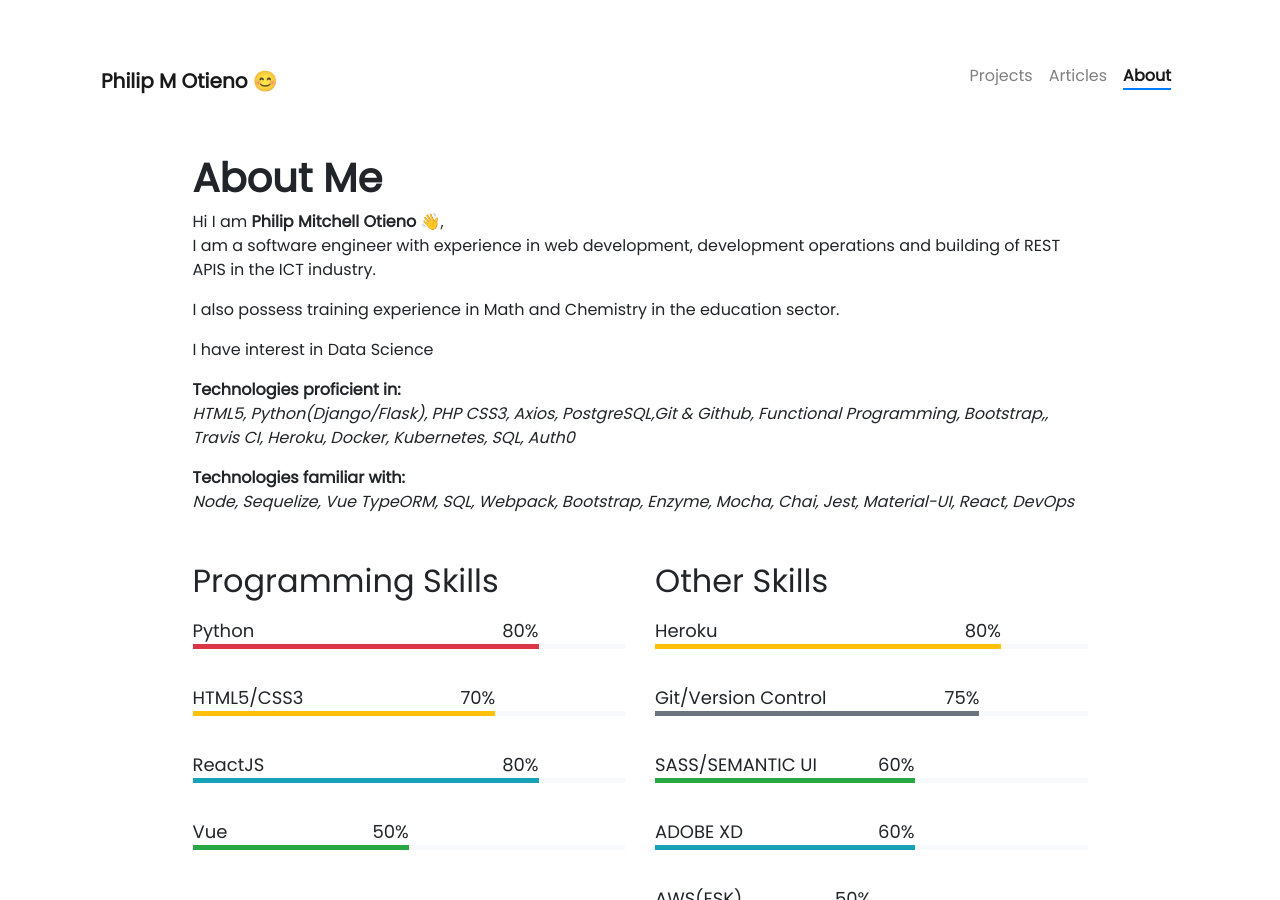
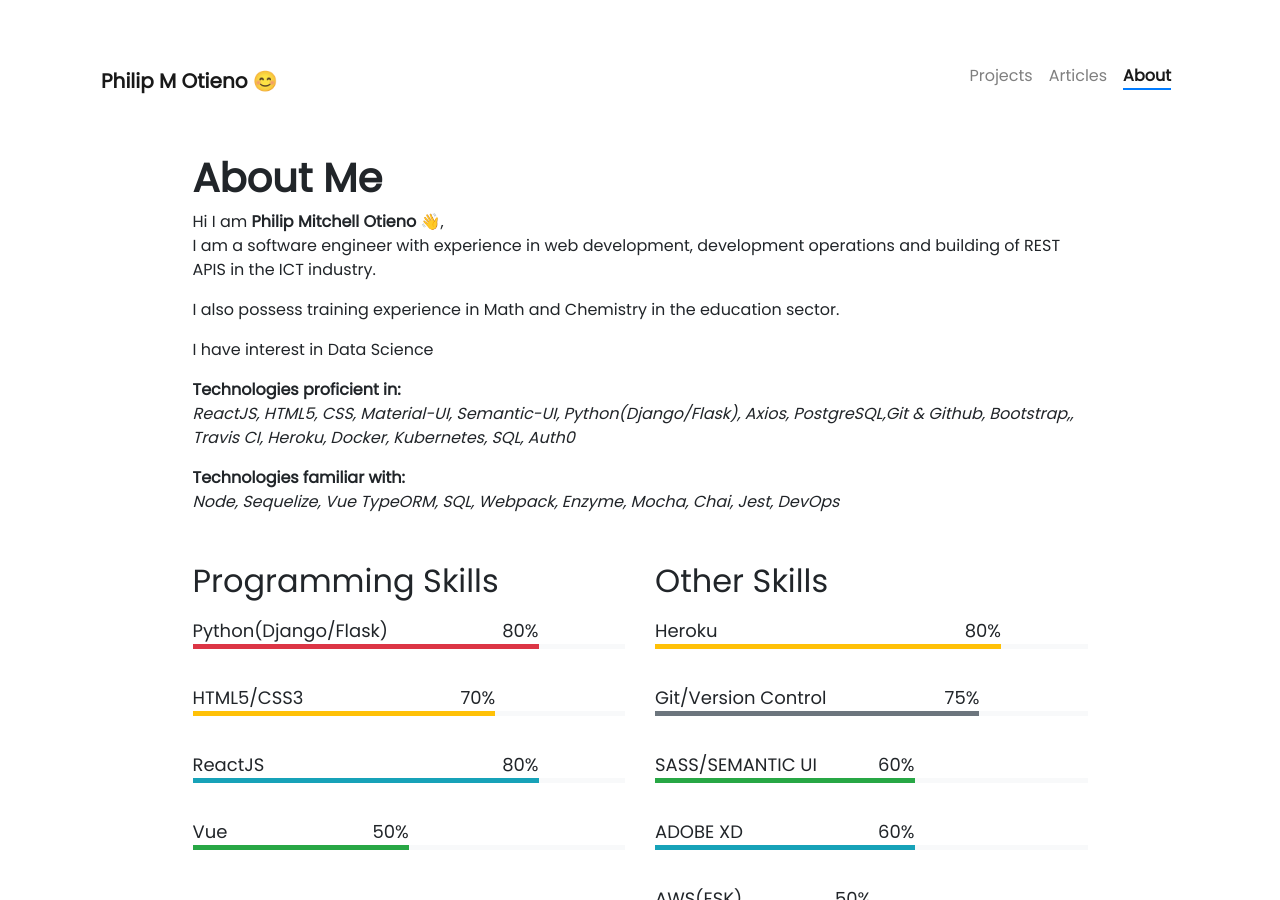
Before and after one commit to Philipotieno/Philipotieno.github.io, a Jekyll site: the page built from pages/about.md, in a window 1280 px wide and 900 px high. Built offline with Jekyll 4.4.1, drawn with Linux system fonts in a browser that asks for light colours; nearby versions of some CDN libraries; emoji names are drawn with the system emoji font.

```diff
--- a/_data/programming-skills.yml
+++ b/_data/programming-skills.yml
@@ -1,4 +1,4 @@
-- name: Python
+- name: Python(Django/Flask)
   percentage: 80
   color: danger
 
--- a/pages/about.md
+++ b/pages/about.md
@@ -16,14 +16,13 @@
 
 <b>Technologies proficient in:</b><br>
 <i>
-    HTML5, Python(Django/Flask), PHP
-    CSS3, Axios, PostgreSQL,Git & Github, Functional Programming, Bootstrap,, Travis CI,
+    ReactJS, HTML5, CSS, Material-UI, Semantic-UI, Python(Django/Flask), Axios, PostgreSQL,Git & Github, Bootstrap,, Travis CI,
     Heroku, Docker, Kubernetes, SQL, Auth0
 </i>
 
 <b>Technologies familiar with:</b><br>
 <i>
-    Node, Sequelize, Vue TypeORM, SQL, Webpack, Bootstrap, Enzyme, Mocha, Chai, Jest, Material-UI, React, DevOps
+    Node, Sequelize, Vue TypeORM, SQL, Webpack, Enzyme, Mocha, Chai, Jest, DevOps
 </i>
 
 <div class="row">
```
